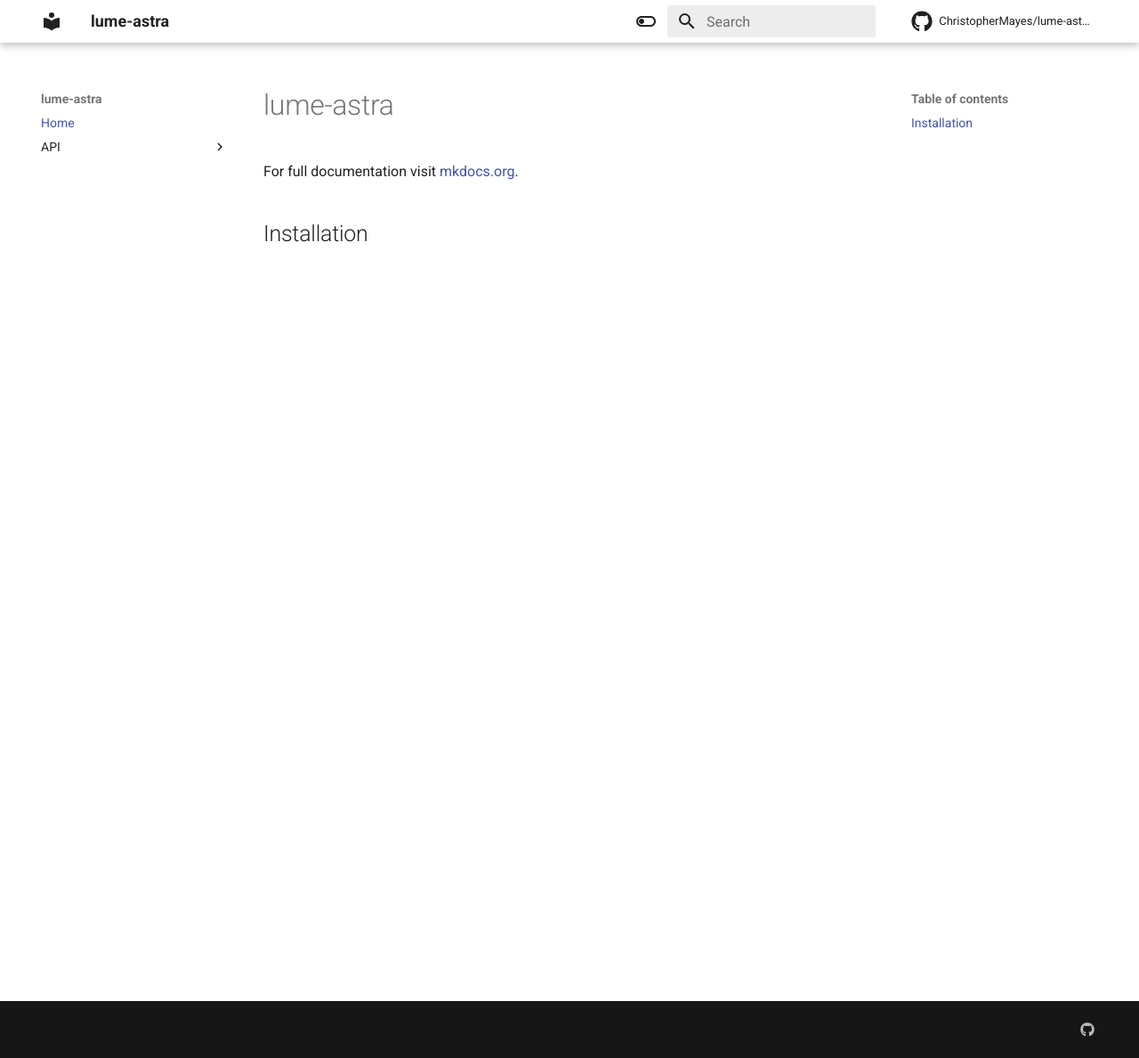
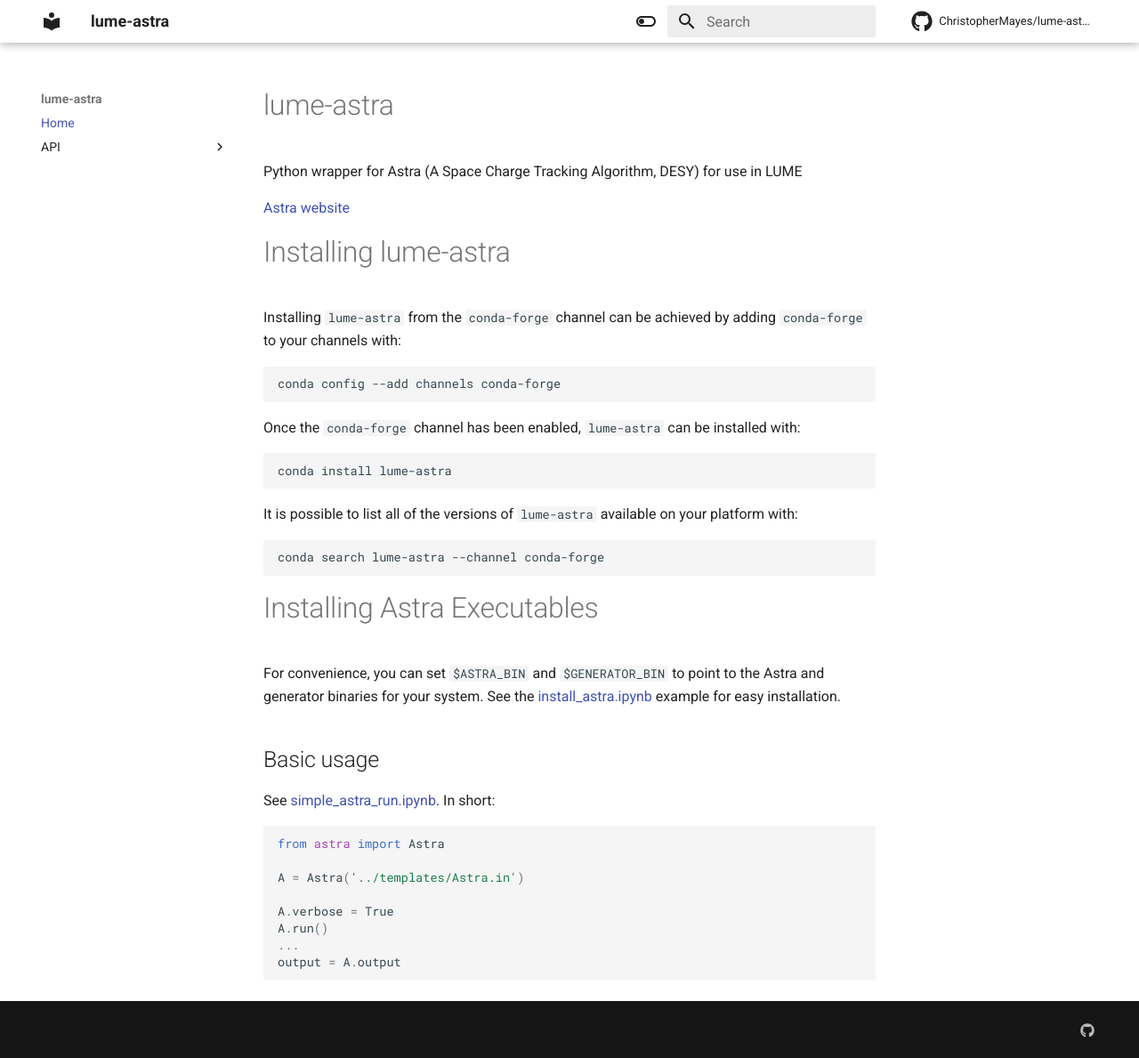
Before and after one commit to ChristopherMayes/lume-astra, an MkDocs documentation site: the page built from docs/index.md, in a window 1280 px wide and 1189 px high. Shown: the whole window at 89% size. Built offline with MkDocs 1.6.1 and Material for MkDocs 9.7.7, drawn with Linux system fonts in a browser that asks for light colours; comment, search, counter and statistics services are not loaded.

Commit message:
DOC: Update index with install instructions similar to README.

````diff
--- a/docs/index.md
+++ b/docs/index.md
@@ -1,5 +1,49 @@
 # lume-astra
+Python wrapper for Astra (A Space Charge Tracking Algorithm, DESY) for use in LUME
 
-For full documentation visit [mkdocs.org](https://mkdocs.org).
+[Astra website](http://www.desy.de/~mpyflo/)
 
-## Installation
+
+Installing lume-astra
+=====================
+
+Installing `lume-astra` from the `conda-forge` channel can be achieved by adding `conda-forge` to your channels with:
+
+```
+conda config --add channels conda-forge
+```
+
+Once the `conda-forge` channel has been enabled, `lume-astra` can be installed with:
+
+```
+conda install lume-astra
+```
+
+It is possible to list all of the versions of `lume-astra` available on your platform with:
+
+```
+conda search lume-astra --channel conda-forge
+
+```
+
+
+Installing Astra Executables
+=====================
+
+For convenience, you can set `$ASTRA_BIN` and `$GENERATOR_BIN` to point to the Astra and generator binaries for your system. See the [install_astra.ipynb](./examples/install_astra.ipynb) example for easy installation.
+
+
+## Basic usage
+
+See [simple_astra_run.ipynb](./examples/basic_astra_examples.ipynb). In short:
+
+```python
+from astra import Astra
+
+A = Astra('../templates/Astra.in')
+
+A.verbose = True
+A.run()
+...
+output = A.output
+```
````
